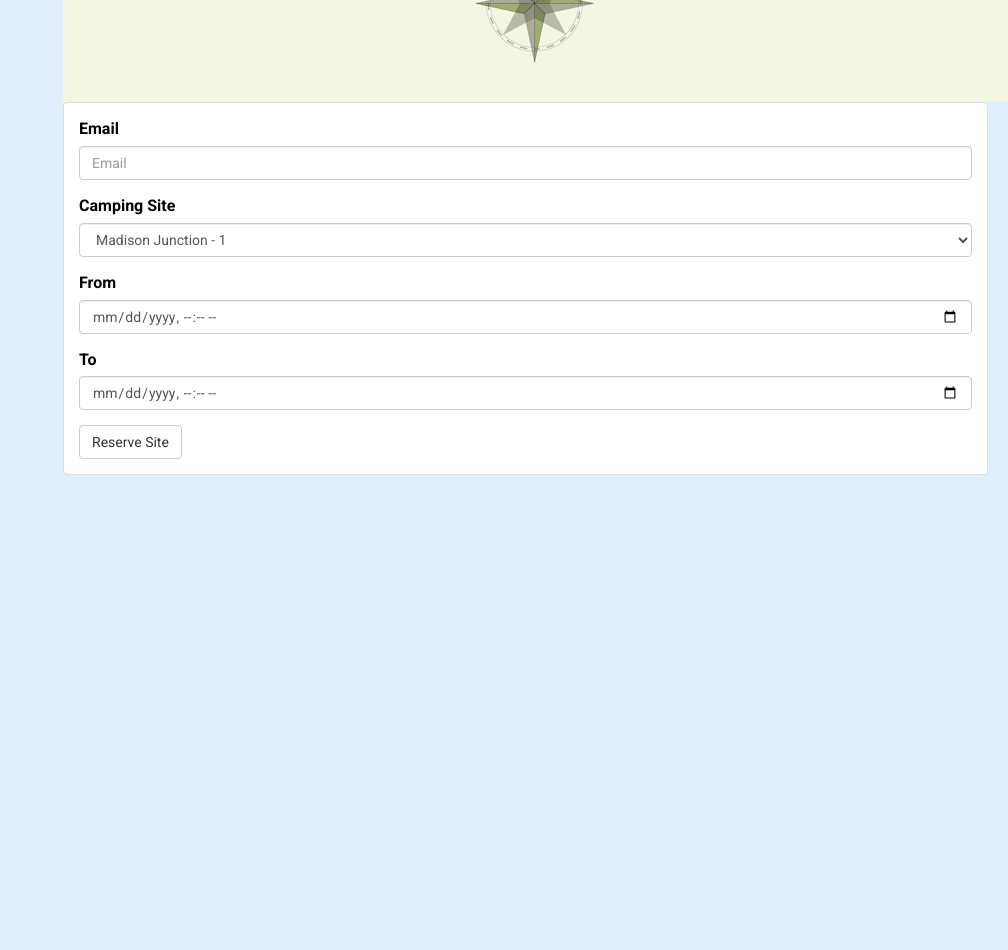
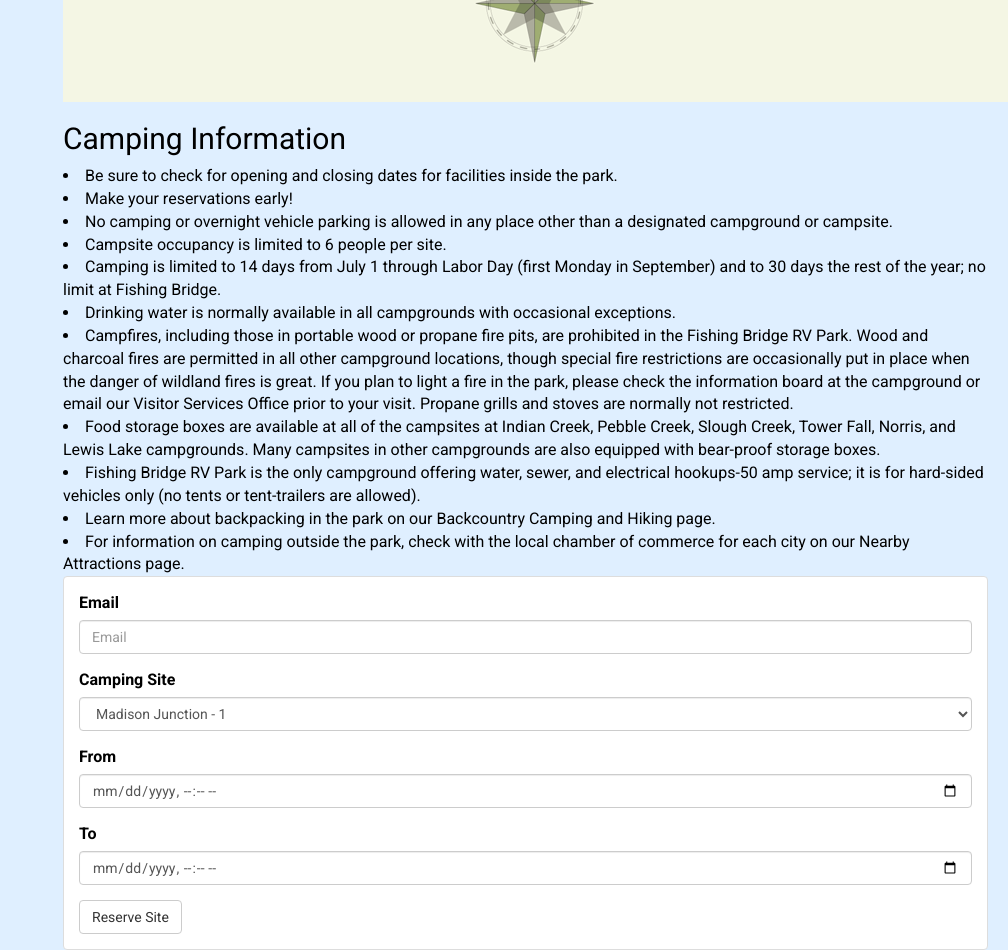
Before and after one commit to chtinahow/enviornmap, a website: page index.html at #!/camping in a window 1280 px wide. Shown: the part 980-1930 px from the top of the page, without its empty margins (272-1280 px from the left). Before the commit the page ends 1455 px from the top, so only its background shows below. Drawn offline with nearby package versions, Linux system fonts and the light colour scheme.

Commit message:
adding camping info

```diff
--- a/partials/camping.html
+++ b/partials/camping.html
@@ -4,6 +4,27 @@
     <button type="button" class="close" data-dismiss="alert" aria-label="Close" ng-click="onCloseAlert(alert.id)"><span aria-hidden="true">&times;</span></button>
     {{alert.msg}}
   </div>
+  <h2>Camping Information</h2>
+  <li>Be sure to check for opening and closing dates for facilities inside the park.</li>
+  <li>Make your reservations early!</li>
+  <li>No camping or overnight vehicle parking is allowed in any place other than a designated campground or campsite.</li>
+  <li>Campsite occupancy is limited to 6 people per site.</li>
+  <li>Camping is limited to 14 days from July 1 through Labor Day (first Monday in September)
+    and to 30 days the rest of the year; no limit at Fishing Bridge.</li>
+  <li>Drinking water is normally available in all campgrounds with occasional exceptions.</li>
+  <li>Campfires, including those in portable wood or propane fire pits, are prohibited in the
+    Fishing Bridge RV Park. Wood and charcoal fires are permitted in all other campground locations,
+    though special fire restrictions are occasionally put in place when the danger of wildland fires is great.
+    If you plan to light a fire in the park, please check the information board at the campground or email
+    our Visitor Services Office prior to your visit. Propane grills and stoves are normally not restricted.</li>
+  <li>Food storage boxes are available at all of the campsites at Indian Creek, Pebble Creek, Slough Creek,
+    Tower Fall, Norris, and Lewis Lake campgrounds. Many campsites in other campgrounds are also equipped with bear-proof storage boxes.</li>
+  <li>Fishing Bridge RV Park is the only campground offering water, sewer, and electrical hookups-50 amp service;
+    it is for hard-sided vehicles only (no tents or tent-trailers are allowed).</li>
+  <li>Learn more about backpacking in the park on our Backcountry Camping and Hiking page.</li>
+  <li>For information on camping outside the park, check with the local chamber of commerce for each city on our Nearby Attractions page.</li>
+  <div>
+
   <form ng-submit="onSubmitReservation()">
     <div class="form-group">
       <label for="campingReservationEmail">Email</label>
```
